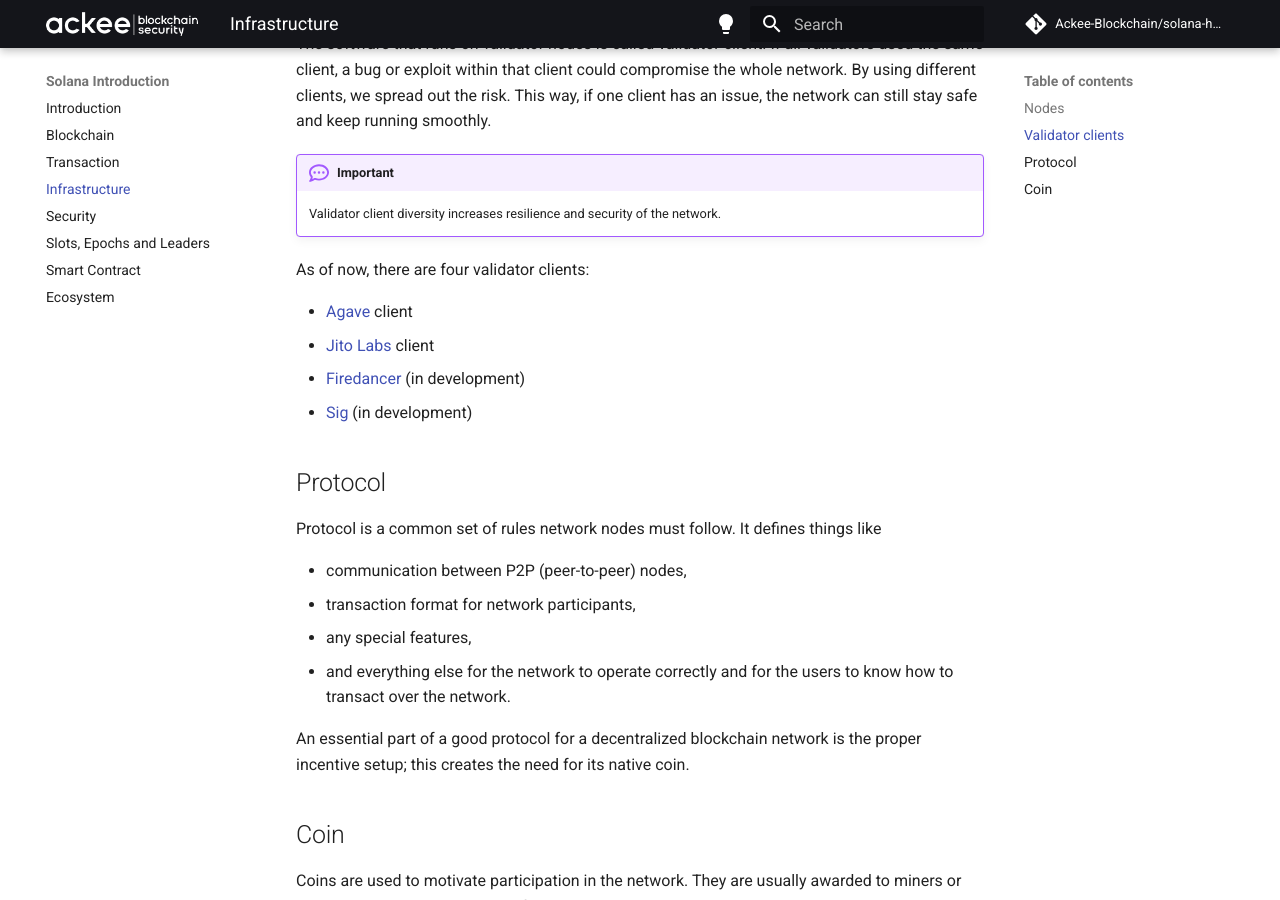
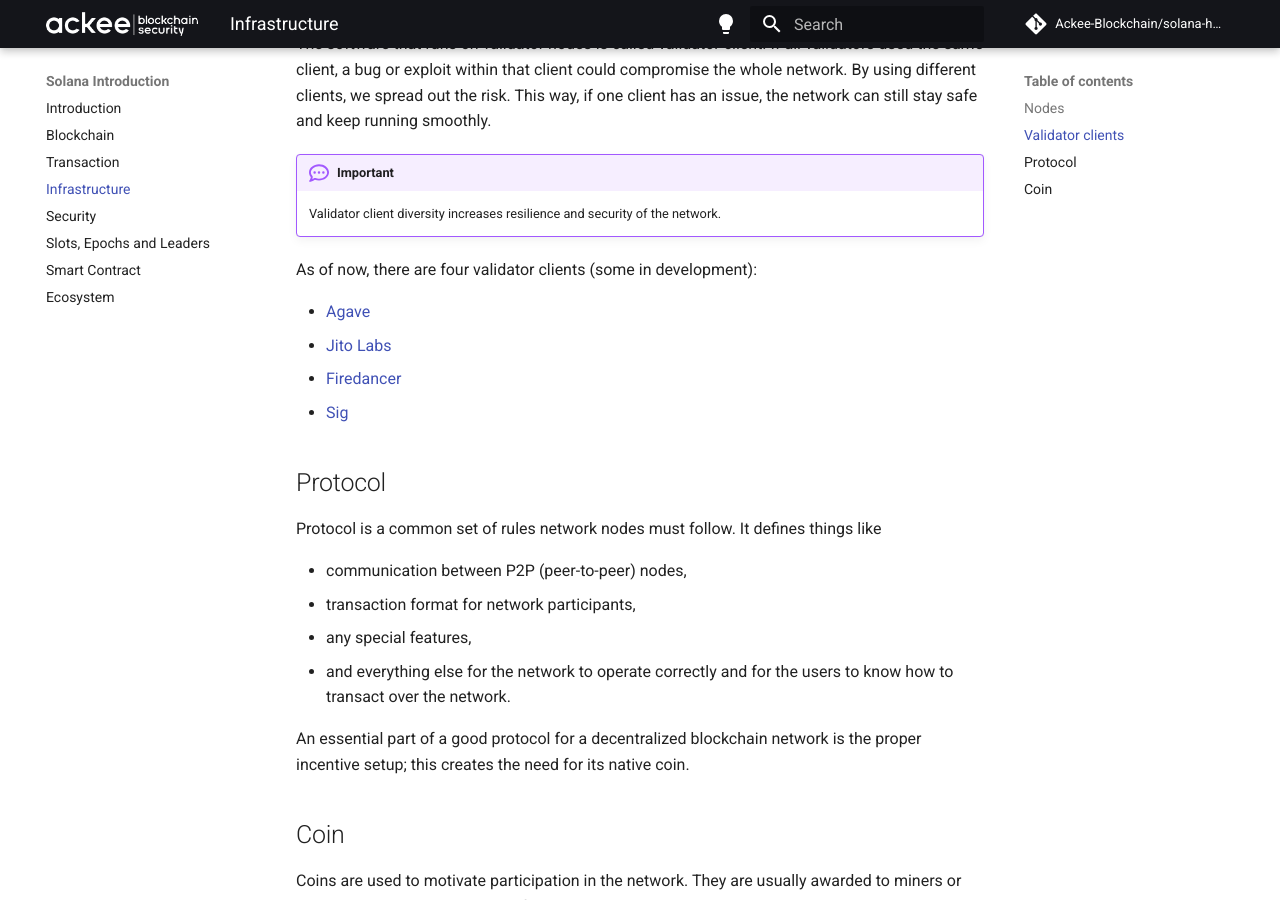
Before and after one commit to vmpyre/solana-handbook, an MkDocs documentation site: the page built from docs/handbook/chapter1/infrastructure.md, in a window 1280 px wide and 900 px high, scrolled down 567 px. Built offline with MkDocs 1.6.1 and Material for MkDocs 9.7.7, drawn with Linux system fonts in a browser that asks for light colours; comment, search, counter and statistics services are not loaded.

Commit message:
modify validator client section

```diff
--- a/docs/handbook/chapter1/infrastructure.md
+++ b/docs/handbook/chapter1/infrastructure.md
@@ -13,12 +13,12 @@ The software that runs on validator nodes is called validator client. If all val
 
     Validator client diversity increases resilience and security of the network.
 
-As of now, there are four validator clients:
+As of now, there are four validator clients (some in development):
 
-- [Agave](https://www.anza.xyz/#validator) client
-- [Jito Labs](https://www.jito.wtf/validators/) client
-- [Firedancer](https://www.helius.dev/blog/what-is-firedancer) (in development)
-- [Sig](https://www.syndica.io/sig) (in development)
+- [Agave](https://www.anza.xyz/#validator)
+- [Jito Labs](https://www.jito.wtf/validators/)
+- [Firedancer](https://www.helius.dev/blog/what-is-firedancer)
+- [Sig](https://www.syndica.io/sig)
 
 
 ## Protocol
```
